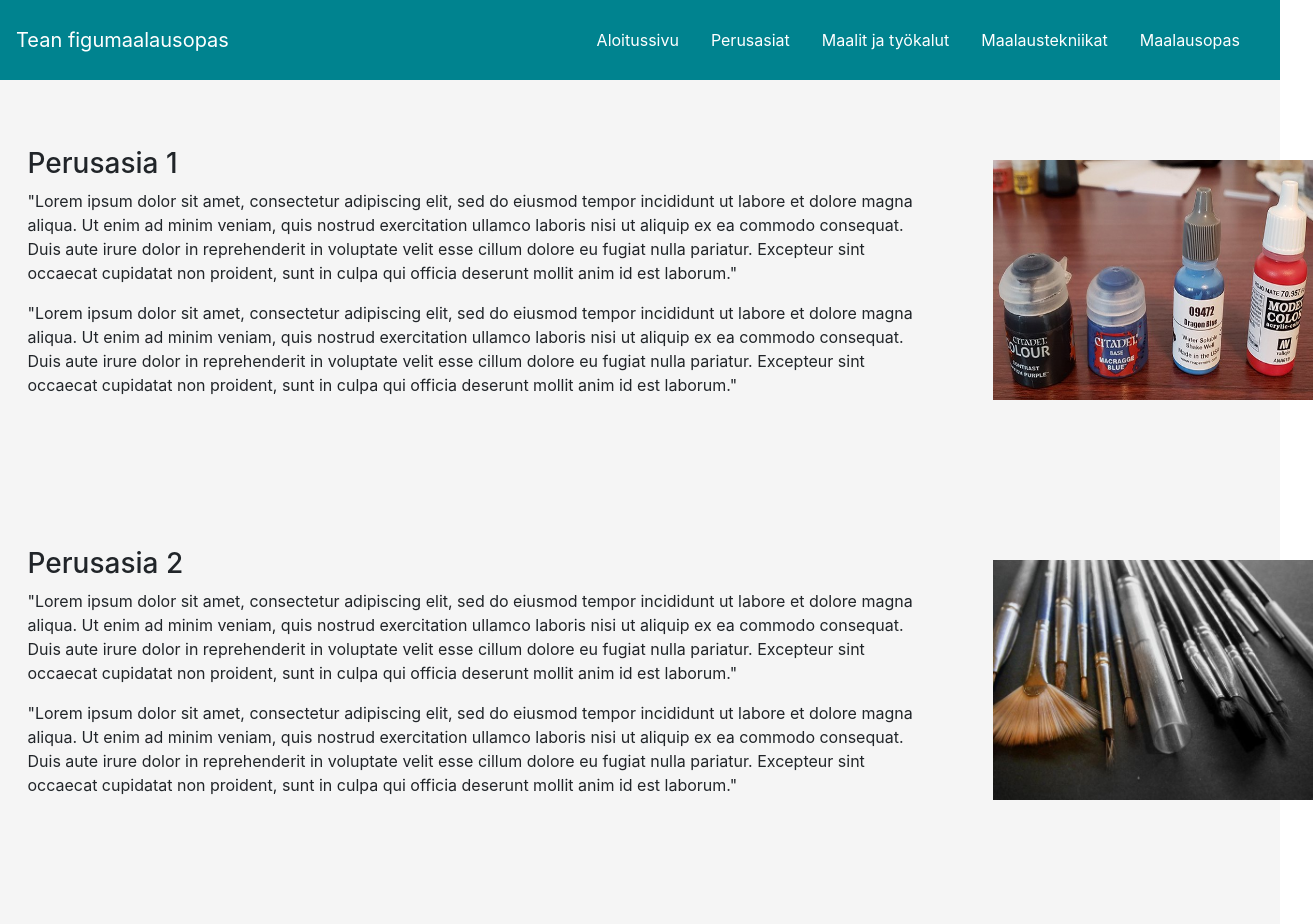
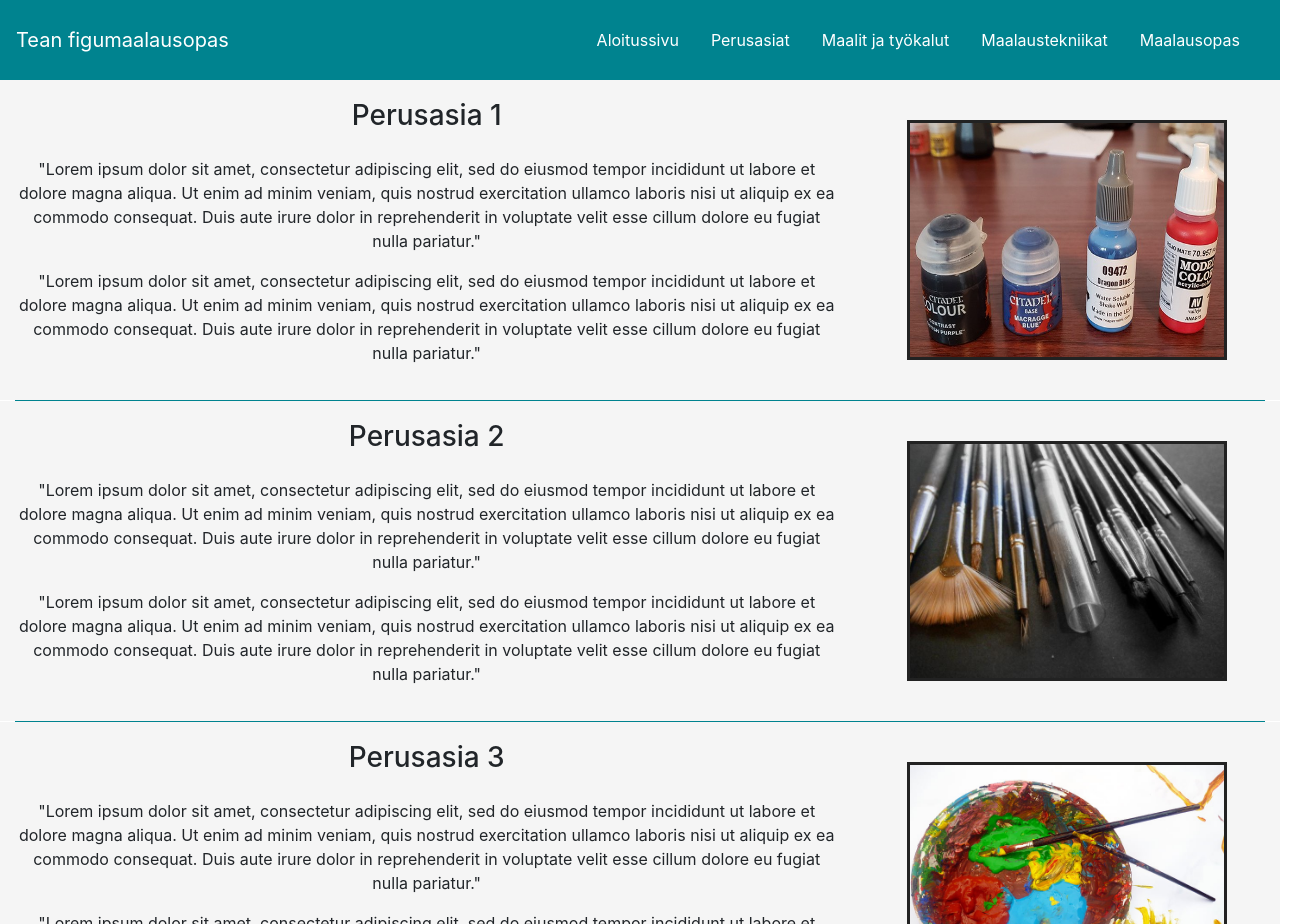
Before and after one commit to TeeRage/WMK_projekti_2021, a React (Create React App) app: page /perusasiat in a window 1280 px wide. Shown: the top 924 px of the page, 1313 px wide, since content can reach past the window. Built offline with nearby package versions, Linux system fonts and the light colour scheme.

Commit message:
maalausopasta ja perusasioita paranneltu

```diff
--- a/src/App.css
+++ b/src/App.css
@@ -24,16 +24,13 @@ body {
   min-height: 10vh;
   padding: 2vmin;
 }
-
 .navbar-nav-home li{
   padding-right: 2vmin;
 }
-
 .nav-link-home {
   font-size: 1.0em !important;
   color: white !important;
 }
-
 .navbar-brand-main {
   color:white !important;
 }
@@ -98,19 +95,15 @@ div.transbox p {
   padding: 2vmin;
   height: 100%;
 }
-
 .card-doby {
   display: flex;
   flex-direction: column;
   height: 100%;
 }
-
-/*Aloitussivulla olevan alisivujen esittelykorttien kuvien tyyli*/
 .Alisivujen-esittelykortti-kuva {
   height: 25vmin;
   margin-bottom: 2vmin;;
 }
-
 .Alisivujen-esittelykortti-button {
   color: #222 !important;
   background-color: #ffcc80 !important;
@@ -124,28 +117,34 @@ div.transbox p {
 /*Prusasiat-sivun sisällön tyyli*/
 .Perusasiat-asettelu {
   background-color: whitesmoke;
-  min-height: 50vh;
+  min-height: 40vh;
+}
+.Perusasiat_teksti {
+  text-align: center;
   align-items: center;
+  align-content: center;
   justify-content: center;
-  padding: 1%;
+  flex-direction: column;
+  display: flex;
 }
-
-/*Keskikokoisen kuvan tyyli*/
+.Perusasiat_teksti h3 {
+  padding-bottom: 2vmin;
+}
+.Perusasiat_kuva-div{
+  align-items: center;
+  align-content: center;
+  justify-content: center;
+  display: flex;
+}
 .Kuva_perusasiat {
-  margin-left: 3vmin;
   height: 30vmin;
   width: 40vmin;
   display: block;
+  border: 3px solid #222;
 }
 
 /*-- MAALAUSOPAS --*/
 
-/*Maalausopas-osion taustaväri*/
-.Maalausopas-tausta {
-  background-color: whitesmoke;
-}
-
-/*Vasemmalla reunassa oleva navigointipalkki*/
 .navbar-brand-maalausopas {
   color: #222 !important;
   font-style: bold;
@@ -157,34 +156,51 @@ div.transbox p {
   color: #005662 !important;
 }
 
-/*Maalausopas-osion taustaväri*/
+/*Maalausopas-osion tyyli*/
+.Maalausopas-tausta {
+  background-color: whitesmoke;
+
+}
 .Maalausopas-sisalto {
   background-color: rgb(222, 227, 228);
   padding-top: 2vmin;
   padding-bottom: 2vmin;
 }
-
-.Maalausopas-otsikko {
+.Maalausopas-rivi {
   padding-top: 2vmin;
   padding-bottom: 2vmin;
 }
-
-.Maalausopas-kappale {
+.Maalausopas-otsikko {
+  display: flex;
+  flex-direction: column;
   padding-top: 2vmin;
   padding-bottom: 2vmin;
+  min-height: 20vh;
 }
-
-/*Keskikokoisen kuvan tyyli*/
-.Kuva_maalausopas {
-  height: 25vmin;
-  width: 35vmin;
-  display:block;
-  border: 3px solid #222;
+.Maalausopas-otsikko h1, h2, h3, h4, h5{
+  padding-bottom: 2vmin;
+  font-style: bold;
+}
+.Maalausopas-kappale {
+  display: flex;
+  flex-direction: column;
+  padding-top: 2vmin;
+  min-height: 40vh;
 }
 .div-maalausopas-kuva {
   display: flex;
   flex-direction: row;
   align-items: center;
+  align-content: center;
+  justify-content: center;
+}
+.Kuva_maalausopas {
+  height: 30vmin;
+  width: 40vmin;
+  min-height: 250px;
+  min-width: 350px;
+  display: block;
+  border: 3px solid #222;
 }
 
 /*-- MAALIT JA TYÖKALUT --*/
--- a/src/components/Perusasiat.js
+++ b/src/components/Perusasiat.js
@@ -11,58 +11,57 @@ const Perusasiat = () => (
     <div class="container-fluid padding">
 
         <div class="row padding Perusasiat-asettelu"  id="perusasia1">
-            <div class="col-lg-9">
+            <div class="col-xs-12 col-sm-12 col-md-8 col-lg-8 Perusasiat_teksti">
                 <h3>Perusasia 1</h3>
                 <p>"Lorem ipsum dolor sit amet, consectetur adipiscing elit, sed do eiusmod tempor incididunt ut labore et dolore magna aliqua.
                 Ut enim ad minim veniam, quis nostrud exercitation ullamco laboris nisi ut aliquip ex ea commodo consequat.
-                Duis aute irure dolor in reprehenderit in voluptate velit esse cillum dolore eu fugiat nulla pariatur.
-                Excepteur sint occaecat cupidatat non proident, sunt in culpa qui officia deserunt mollit anim id est laborum."
+                Duis aute irure dolor in reprehenderit in voluptate velit esse cillum dolore eu fugiat nulla pariatur."
                 </p>
                 <p>"Lorem ipsum dolor sit amet, consectetur adipiscing elit, sed do eiusmod tempor incididunt ut labore et dolore magna aliqua.
                 Ut enim ad minim veniam, quis nostrud exercitation ullamco laboris nisi ut aliquip ex ea commodo consequat.
-                Duis aute irure dolor in reprehenderit in voluptate velit esse cillum dolore eu fugiat nulla pariatur.
-                Excepteur sint occaecat cupidatat non proident, sunt in culpa qui officia deserunt mollit anim id est laborum."
+                Duis aute irure dolor in reprehenderit in voluptate velit esse cillum dolore eu fugiat nulla pariatur."
                 </p>
             </div>
-            <div class="col-lg-3">
-                <img src={kuva_maalit} class="img-fluid" className="Kuva_perusasiat" alt="kuva_sudit" />
+            <div class="col-xs-12 col-sm-12 col-md-4 col-lg-4 Perusasiat_kuva-div">
+                <img src={kuva_maalit} class="Kuva_perusasiat" />
             </div>
         </div>
 
+        <hr class="hr-jakaja" />
+
         <div class="row padding Perusasiat-asettelu" id="perusasia2">
-            <div class="col-lg-9">
+
+            <div class="col-xs-12 col-sm-12 col-md-8 col-lg-8 Perusasiat_teksti">
                 <h3>Perusasia 2</h3>
                 <p>"Lorem ipsum dolor sit amet, consectetur adipiscing elit, sed do eiusmod tempor incididunt ut labore et dolore magna aliqua.
                 Ut enim ad minim veniam, quis nostrud exercitation ullamco laboris nisi ut aliquip ex ea commodo consequat.
-                Duis aute irure dolor in reprehenderit in voluptate velit esse cillum dolore eu fugiat nulla pariatur.
-                Excepteur sint occaecat cupidatat non proident, sunt in culpa qui officia deserunt mollit anim id est laborum."
+                Duis aute irure dolor in reprehenderit in voluptate velit esse cillum dolore eu fugiat nulla pariatur."
                 </p>
                 <p>"Lorem ipsum dolor sit amet, consectetur adipiscing elit, sed do eiusmod tempor incididunt ut labore et dolore magna aliqua.
                 Ut enim ad minim veniam, quis nostrud exercitation ullamco laboris nisi ut aliquip ex ea commodo consequat.
-                Duis aute irure dolor in reprehenderit in voluptate velit esse cillum dolore eu fugiat nulla pariatur.
-                Excepteur sint occaecat cupidatat non proident, sunt in culpa qui officia deserunt mollit anim id est laborum."
+                Duis aute irure dolor in reprehenderit in voluptate velit esse cillum dolore eu fugiat nulla pariatur."
                 </p>
             </div>
-            <div class="col-lg-3">
+            <div class="col-xs-12 col-sm-12 col-md-4 col-lg-4 Perusasiat_kuva-div">
                 <img src={kuva_sudit} class="img-fluid" className="Kuva_perusasiat" alt="kuva_sudit" />
             </div>
         </div>
 
+        <hr class="hr-jakaja" />
+
         <div class="row padding Perusasiat-asettelu" id="perusasia3">
-            <div class="col-lg-9">
+            <div class="col-xs-12 col-sm-12 col-md-8 col-lg-8 Perusasiat_teksti">
                 <h3>Perusasia 3</h3>
                 <p>"Lorem ipsum dolor sit amet, consectetur adipiscing elit, sed do eiusmod tempor incididunt ut labore et dolore magna aliqua.
                 Ut enim ad minim veniam, quis nostrud exercitation ullamco laboris nisi ut aliquip ex ea commodo consequat.
-                Duis aute irure dolor in reprehenderit in voluptate velit esse cillum dolore eu fugiat nulla pariatur.
-                Excepteur sint occaecat cupidatat non proident, sunt in culpa qui officia deserunt mollit anim id est laborum."
+                Duis aute irure dolor in reprehenderit in voluptate velit esse cillum dolore eu fugiat nulla pariatur."
                 </p>
                 <p>"Lorem ipsum dolor sit amet, consectetur adipiscing elit, sed do eiusmod tempor incididunt ut labore et dolore magna aliqua.
                 Ut enim ad minim veniam, quis nostrud exercitation ullamco laboris nisi ut aliquip ex ea commodo consequat.
-                Duis aute irure dolor in reprehenderit in voluptate velit esse cillum dolore eu fugiat nulla pariatur.
-                Excepteur sint occaecat cupidatat non proident, sunt in culpa qui officia deserunt mollit anim id est laborum."
+                Duis aute irure dolor in reprehenderit in voluptate velit esse cillum dolore eu fugiat nulla pariatur."
                 </p>
             </div>
-            <div class="col-lg-3">
+            <div class="col-xs-12 col-sm-12 col-md-4 col-lg-4 Perusasiat_kuva-div">
                 <img src={kuva_sotku} class="img-fluid" className="Kuva_perusasiat" alt="kuva_sudit" />
             </div>
         </div>
```
Also changed, not shown: src/components/Maalausopas.js (+34 -38 lines), src/images/assembly_seams.PNG (added).
